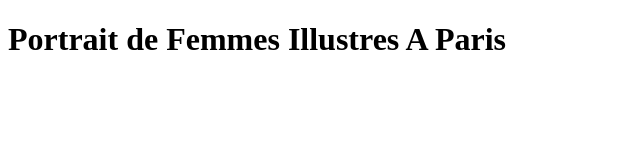
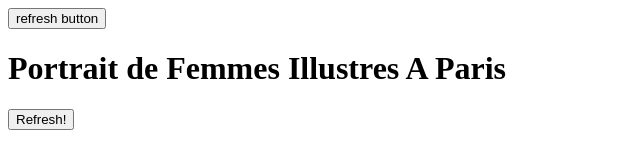
Before and after one commit to adatechschool/PC---dataviz-aurelie_zineb_clement, a plain HTML site: page src/Index.html in a window 1280 px wide. Shown: the whole page, without its empty margins (0-640 px from the left). Drawn offline with Linux system fonts and the light colour scheme; no server answers.

Commit message:
Add files via upload
Ajout des balises pour le fonctionnement du défilement des descriptions

```diff
--- a/src/Index.html
+++ b/src/Index.html
@@ -1,21 +1,20 @@
 <!DOCTYPE html>
 <html lang="en">
 <head>
-
     <meta charset="UTF-8">
     <meta http-equiv="X-UA-Compatible" content="IE=edge">
     <meta name="viewport" content="width=device-width, initial-scale=1.0">
     <meta http-equiv="refresh" content="120">
     <title>Document</title>
-    <!-- <p id="adresse-test"></p> -->
 </head>
 
-<script src="APIFetch.js"> </script>
+<body>
 
-<body>
-    <!-- type = "text/javascript"  -->
+    <input type = "button" value = "refresh button" onClick = "window.location.reload()">
     <h1>Portrait de Femmes Illustres A Paris</h1>
     <p id="name-test"></p>
-<!-- <img src=fetchimg.html id=picture width="300px"-->
+    <script src="APIFetch.js"> </script>
+    <button type = "button" onClick = "reloadThePage()" >Refresh!</button>
+
 </body>
 </html>
```
